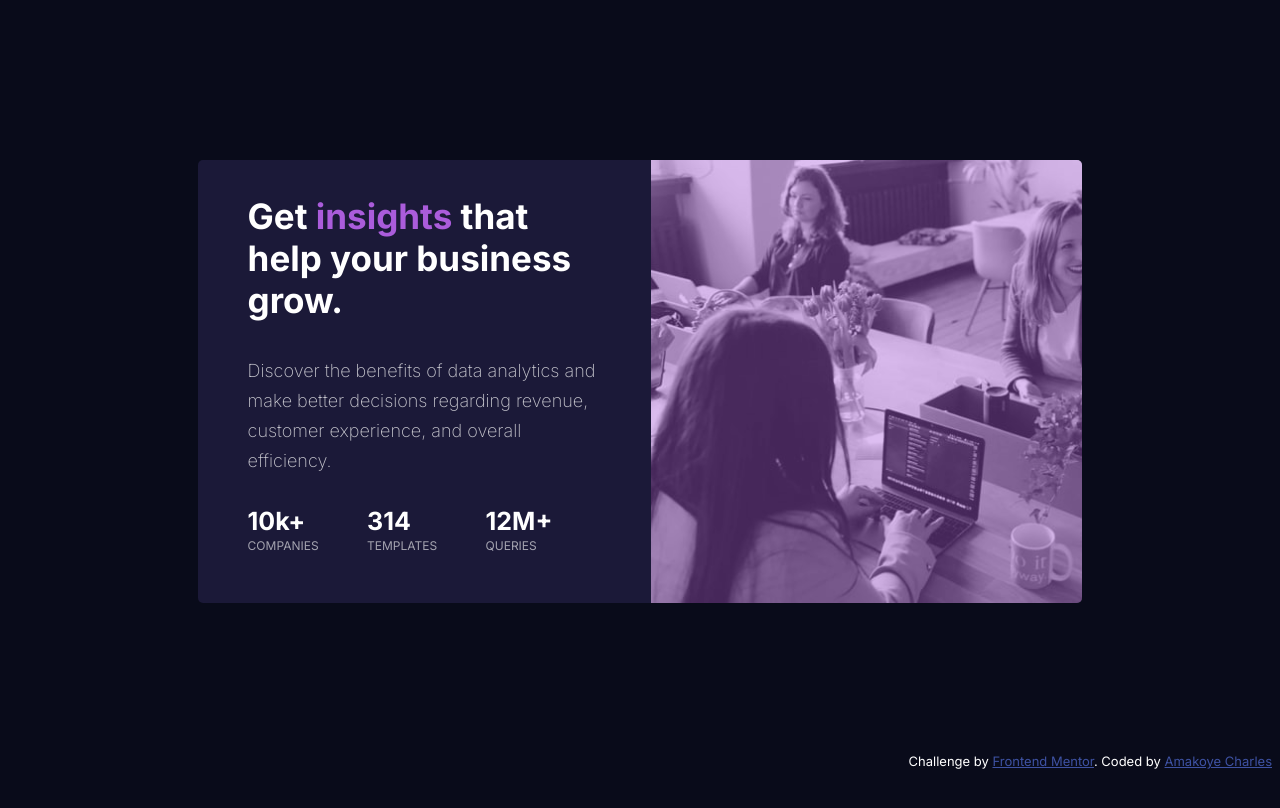
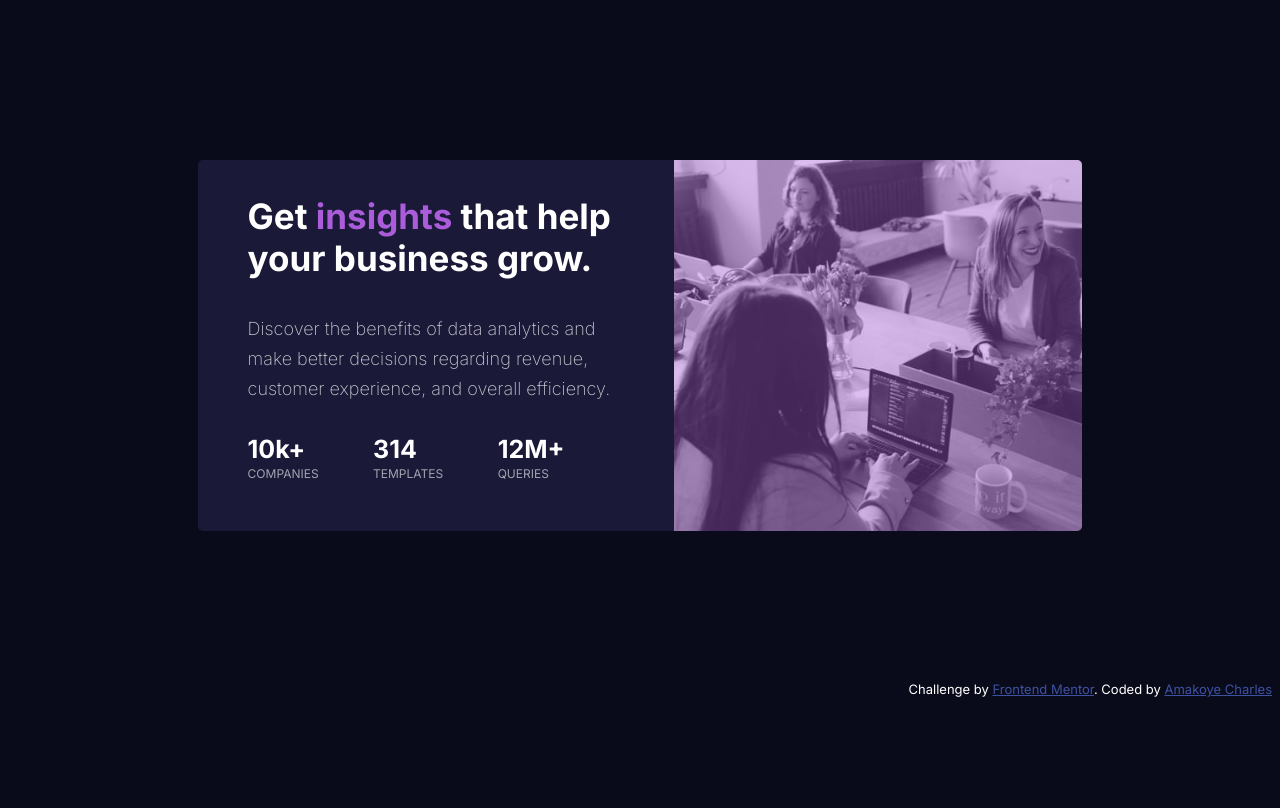
Before and after one commit to Amakoye/stats-preview-card-component-main, a plain HTML site: page index.html in a window 1280 px wide. Drawn offline with Linux system fonts and the light colour scheme.

Commit message:
code review

```diff
--- a/index.css
+++ b/index.css
@@ -18,8 +18,8 @@ body {
 }
 
 .text-container {
-  width: 45%;
-  margin: 0 50px 30px 50px;
+  width: 50%;
+  margin: 0 55px 30px 50px;
 }
 
 .text-container .main-text h3 {
```
